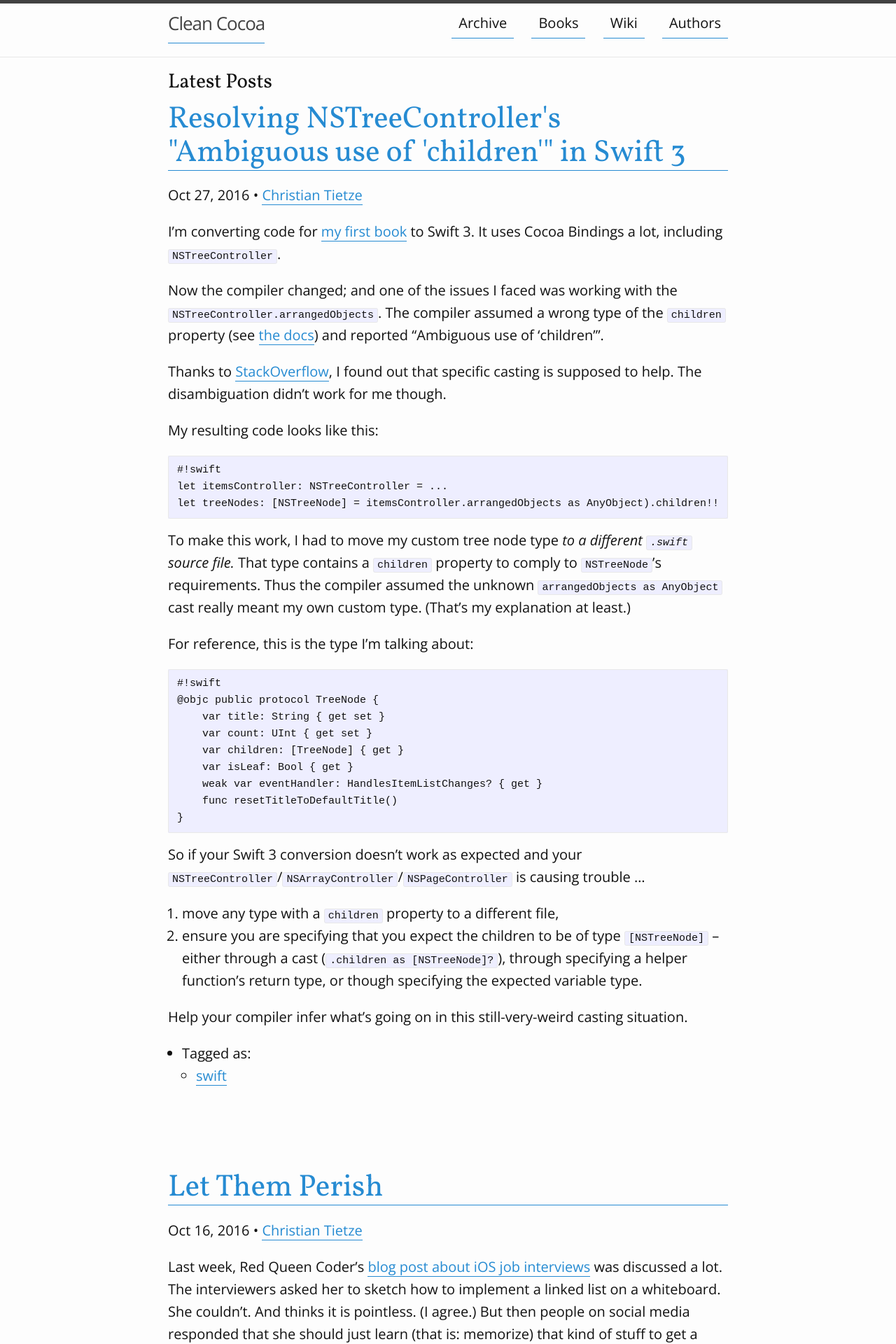
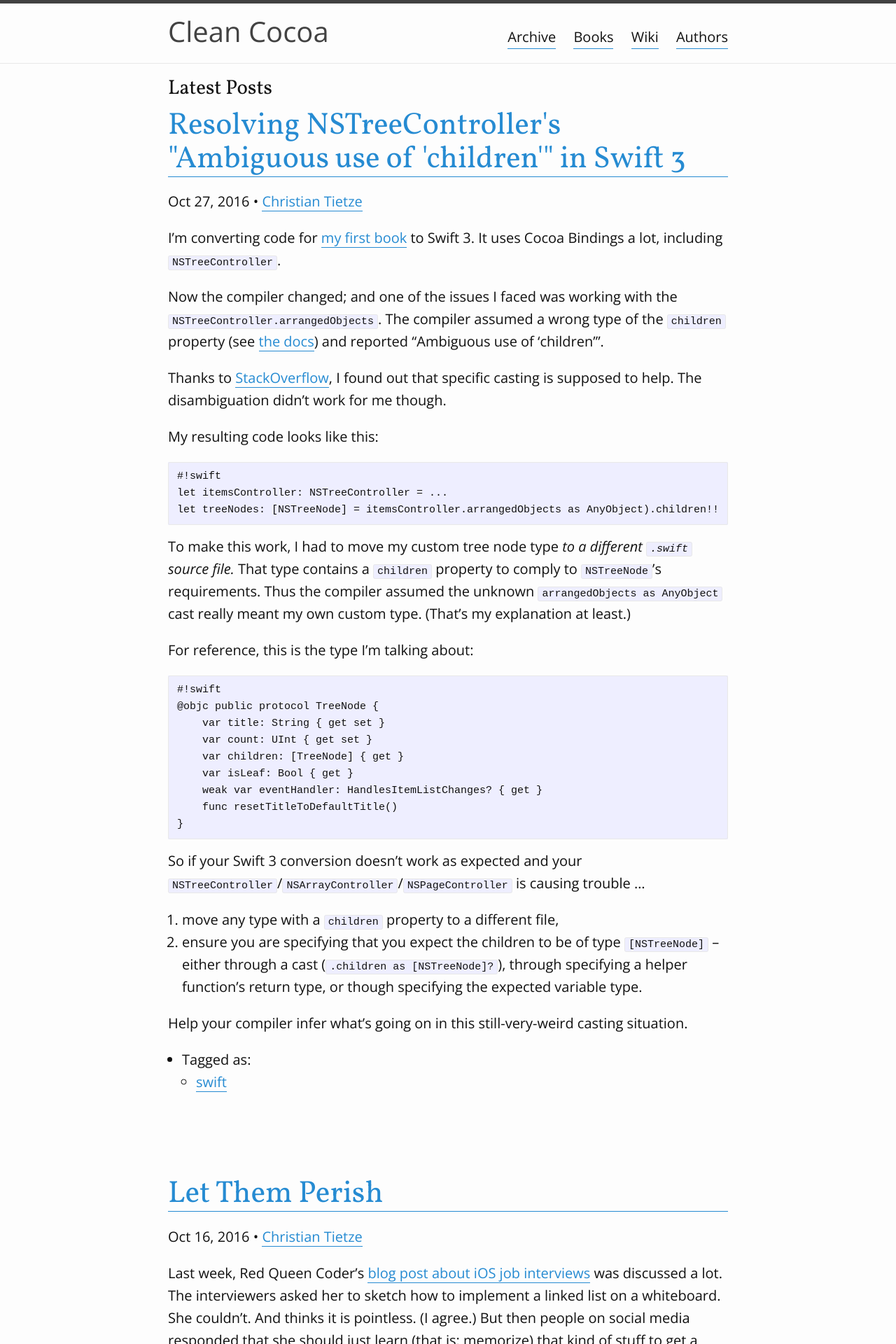
Before and after one commit to CleanCocoa/cleancocoa.github.io, a Jekyll site: the page built from index.html, in a window 1280 px wide. Shown: the top 1920 px of the page at 70% size. Built offline with Jekyll 4.4.1, drawn with Linux system fonts in a browser that asks for light colours.

Commit message:
change menu link styles to look not as ugly as before

```diff
--- a/_sass/_layout.scss
+++ b/_sass/_layout.scss
@@ -11,22 +11,23 @@
 }
 
 .site-title {
-    font-size: 26px;
+  font-size: 2em;
   font-weight: 300;
-    line-height: 56px;
-    letter-spacing: -1px;
+  line-height: 2em;
   margin-bottom: 0;
   float: left;
 
   &,
   &:visited {
+    text-decoration: none;
+    border-bottom-color: transparent;
     color: $grey-color-dark;
   }
 }
 
 .site-nav {
   float: right;
-    line-height: 56px;
+  line-height: 1em;
 
   .menu-icon {
     display: none;
@@ -44,11 +45,12 @@
     .menu-icon {
       display: block;
       float: right;
-            width: 36px;
-            height: 26px;
+      width: 3em;
+      height: 2em;
       line-height: 0;
-            padding-top: 10px;
+      padding-top: 1em;
       text-align: center;
+      border-bottom-color: transparent;
 
       > svg {
         width: 18px;
@@ -70,24 +72,37 @@
       padding-bottom: 5px;
     }
   }
+
+  @include above_breakpoint() {
+    // Visually align with title baseline
+    padding-top: 1.6em;
+  }
 }
 
 .mainmenu { list-style-type: none; }
 .mainmenu__link {
+  padding: 0.4em 1em;
+  color: $text-color;
+  display: block;
+
+  @include below_breakpoint() {
+    border-bottom-color: transparent;
+  }
+
+  @include above_breakpoint() {
+    padding: 0;
     display: inline-block;
-  padding: 5px 10px;
-  color: $text-color;
+  }
 }
 .mainmenu__item {
   display: block;
 
   margin-right: 0;
-  margin-left: 1em;
   line-height: $base-line-height;
 
   @include above_breakpoint() {
     display: inline-block;
-
+    margin-left: 1em;
   }
 }
 
```
Lines whose indentation alone changed are shown as unchanged.
